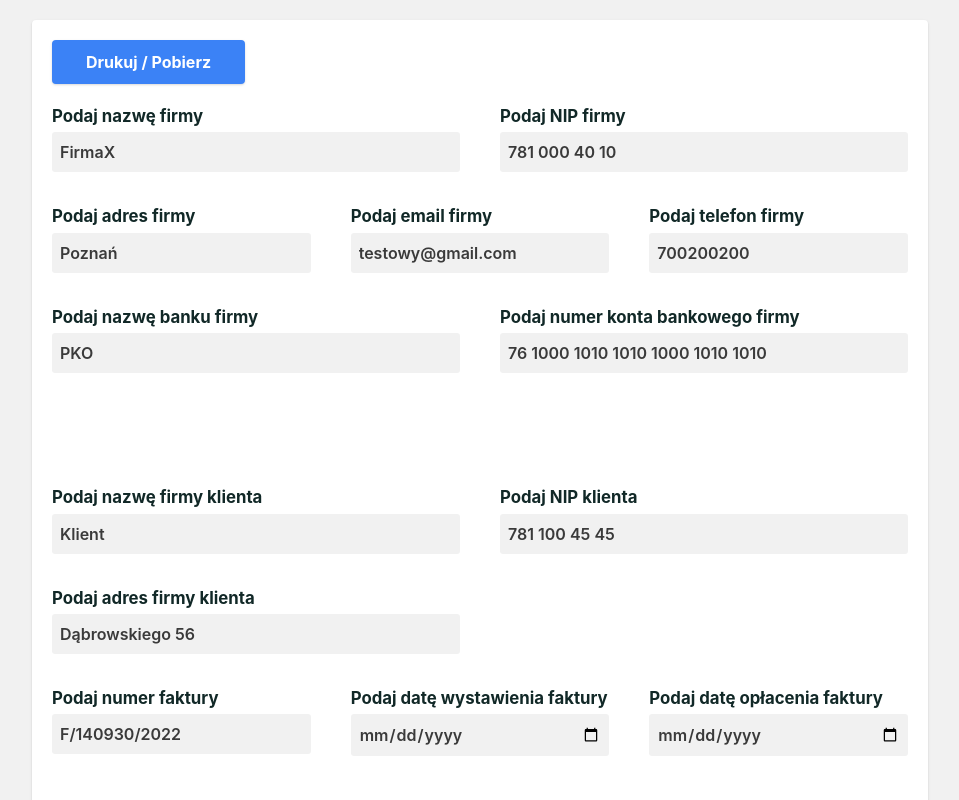
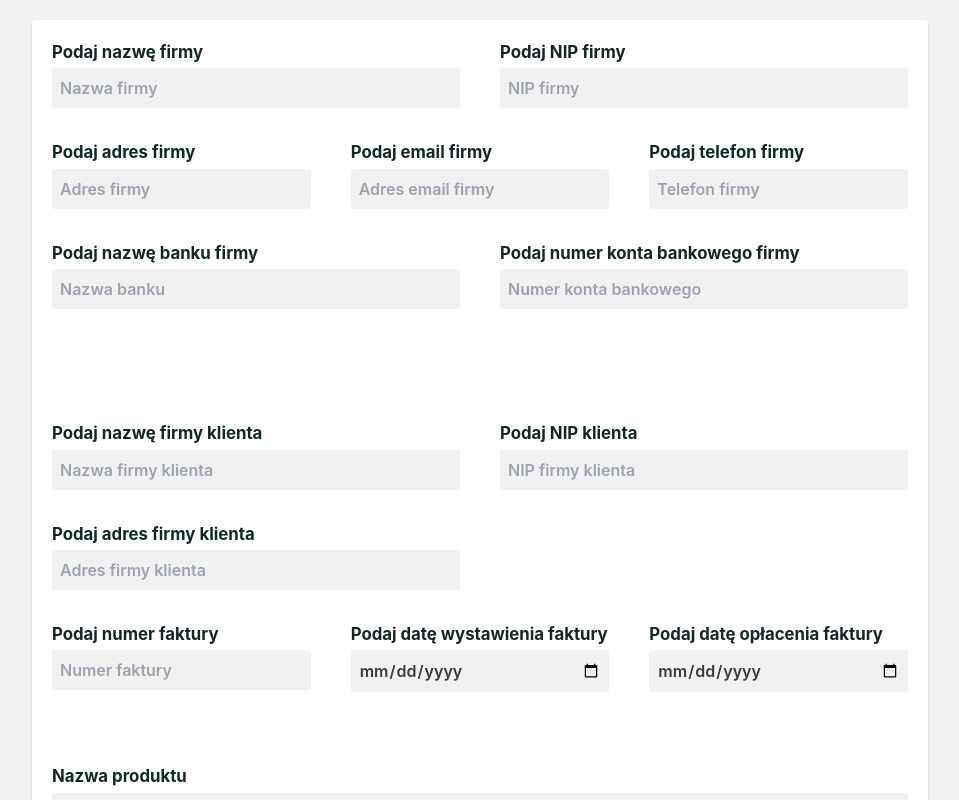
Before and after one commit to WestHumble/invoice, a React (Create React App) app: page / in a window 1280 px wide. Shown: the top 800 px of the page, without its empty margins (160-1119 px from the left). Built offline with nearby package versions, Linux system fonts and the light colour scheme.

Commit message:
Usuwanie niepotrzebnych rzeczy

```diff
--- a/src/App.js
+++ b/src/App.js
@@ -43,33 +43,18 @@ function App() {
     window.print();
   };
 
-  useEffect(() => {
-    setName("FirmaX");
-    setNip("781 000 40 10");
-    setAddress("Poznań");
-    setEmail("testowy@gmail.com");
-    setPhone("700200200");
-    setBankName("PKO");
-    setBankAccount("76 1000 1010 1010 1000 1010 1010");
-    setClientName("Klient");
-    setClientNip("781 100 45 45");
-    setClientAddress("Dąbrowskiego 56");
-    setInvoiceNumber("F/140930/2022");
-    setNotes("Notatka testowa");
-  }, []);
-
   return (
     <main className="m-5 p-5 md:max-w-xl md:mx-auto lg:max-w-2xl xl:max-w-4xl bg-white rounded shadow">
-      <ReactToPrint
-        trigger={() => (
-          <button className="mb-5 bg-blue-500 text-white font-bold py-2 px-8 rounded shadow border-2 border-blue-500 hover:bg-transparent hover:text-blue-500 transition-all duration-300">
-            Drukuj / Pobierz
-          </button>
-        )}
-        content={() => componentRef.current}
-      />
       {showInvoice ? (
         <>
+          <ReactToPrint
+            trigger={() => (
+              <button className="ml-5 bg-blue-500 text-white font-bold py-2 px-8 rounded shadow border-2 border-blue-500 hover:bg-transparent hover:text-blue-500 transition-all duration-300">
+                Drukuj / Pobierz
+              </button>
+            )}
+            content={() => componentRef.current}
+          />
           <div ref={componentRef} className="m-5">
             <Header handlePrint={handlePrint} />
             <MainDetails name={name} address={address} nip={nip} />
--- a/src/components/TableForm.js
+++ b/src/components/TableForm.js
@@ -28,7 +28,7 @@ export default function TableForm({
   //Funkcja wysyłanie formularza
   const handleSubmit = (e) => {
     e.preventDefault();
-    if (!nazwa && !ilosc && !vat && !cenaNetto) {
+    if (!nazwa || !ilosc || !vat || !cenaNetto) {
       alert("Proszę uzupełnij dane");
     } else {
       const newItems = {
```
Also changed, not shown: firebase.json (added), 1 other file (tests, documents, lock files or other folders).
